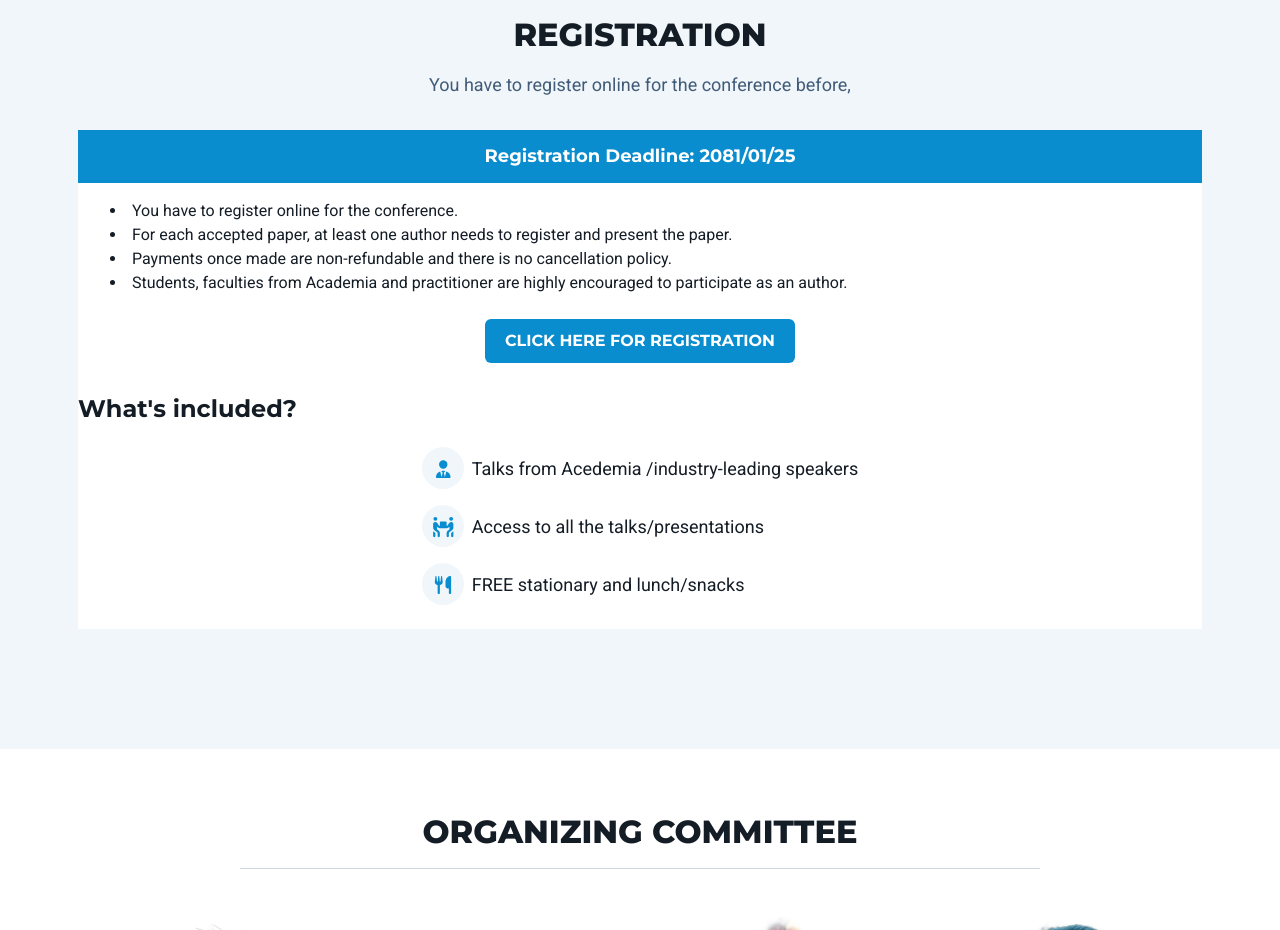
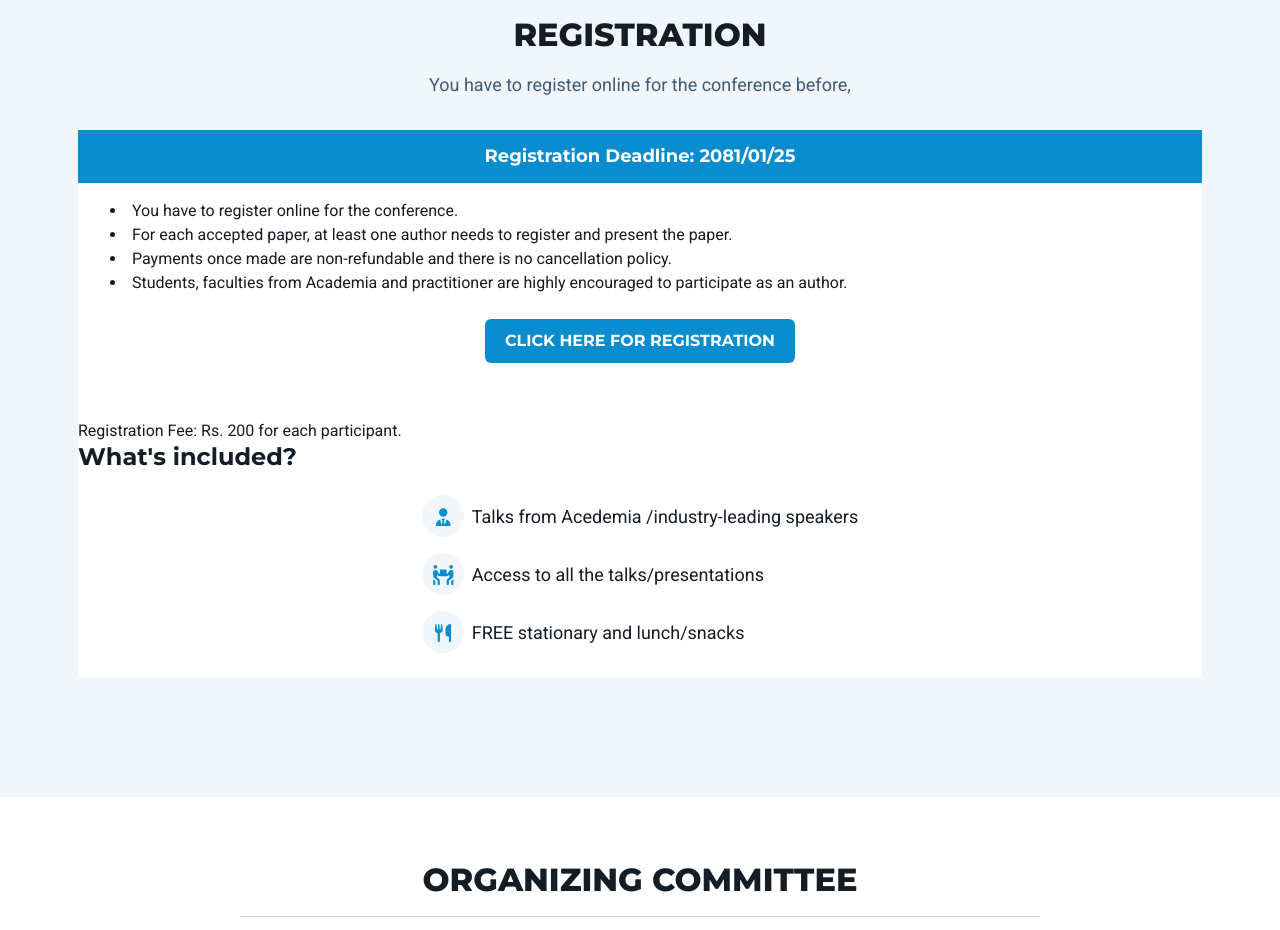
Before and after one commit to rcst2024/rcst2024.github.io, a plain HTML site: page index.html in a window 1280 px wide. Shown: the part 3540-4470 px from the top of the page. Drawn offline with Linux system fonts and the light colour scheme.

Commit message:
Update index.html

```diff
--- a/index.html
+++ b/index.html
@@ -240,6 +240,9 @@ Times New Roman, 12 pt, normal, aligned left; maximum of five keywords.
 						<div class="card-footer text-center">
 							<a href="https://forms.gle/o722QVXdjJMfe2j76" class="btn btn-primary enabled">CLICK HERE FOR REGISTRATION</a>
 						</div>
+						<br>
+						Registration Fee: Rs. 200 for each participant.
+						<br>
 						<h4 class="mb-3">What's included?</h4>
 				<ul class="offers-list list-unstyled d-inline-block mx-auto text-start">
 					<li><span class="icon-holder me-2"><i class="fas fa-user-tie"></i></span>Talks from Acedemia /industry-leading speakers</li>
```
